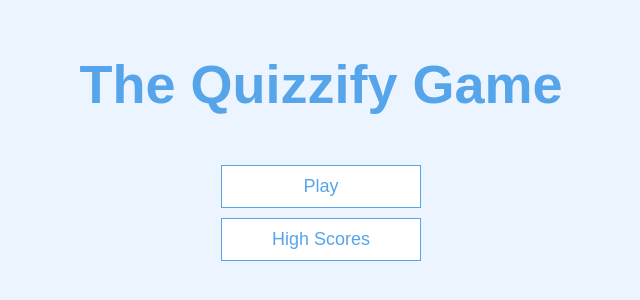
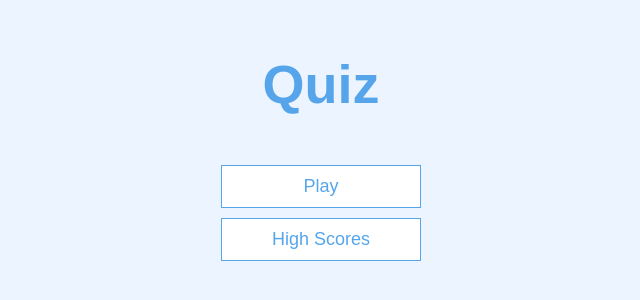
Before and after one commit to sp840060/Quiz, a plain HTML site: page index.html in a window 1280 px wide. Shown: the part 238-538 px from the top of the page, without its empty margins (319-959 px from the left). Drawn offline with Linux system fonts and the light colour scheme.

Commit message:
Update index.html

```diff
--- a/index.html
+++ b/index.html
@@ -4,7 +4,7 @@
     <meta charset="UTF-8" />
     <meta name="viewport" content="width=device-width, initial-scale=1.0" />
     <meta http-equiv="X-UA-Compatible" content="ie=edge" />
-    <title>Quizzify</title>
+    <title>Quiz</title>
     <link rel="stylesheet" href="./app.css" />
     <link rel="icon" type="image/jpg" href="./assets/logo.jpg">
     <meta name="google-site-verification" content="iNzSj2wvdEOVu1PtrK5FfEiu_teOG2LQn5i3kg-xozQ" />
@@ -14,7 +14,7 @@
   <body>
     <div class="container">
       <div id="home" class="flex-center flex-column">
-        <h1>The Quizzify Game</h1>
+        <h1>Quiz</h1>
         <a class="btn" href="./game.html">Play</a>
         <a class="btn" href="./highscores.html">High Scores</a>
       </div>
```
